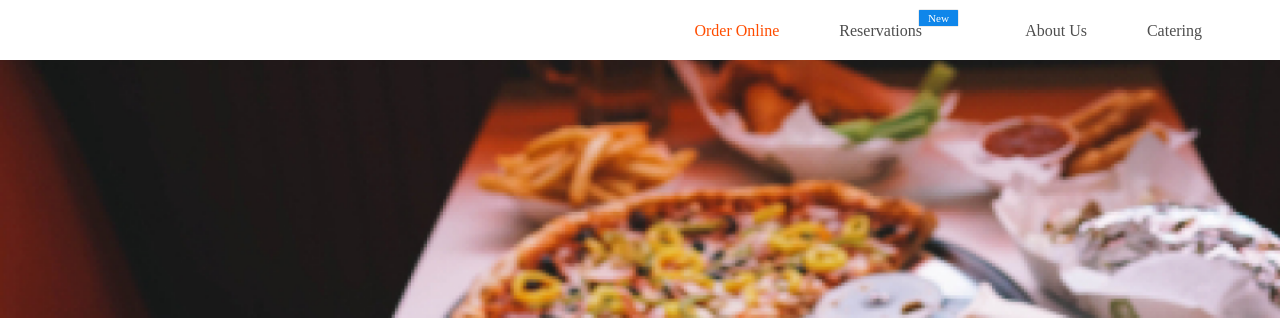
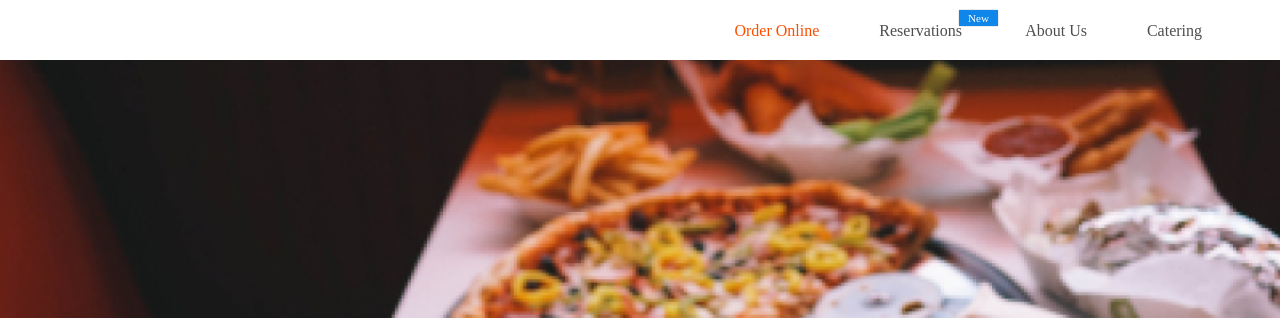
Before and after one commit to Lyon94/lyon94.github.io, a plain HTML site: page Pizza Project/pizza.html in a window 1280 px wide. Shown: the top 318 px of the page. Drawn offline with nearby package versions, Linux system fonts and the light colour scheme; a script that the page names is missing.

Commit message:
Appropriate margins was added between the nav bar elements.

```diff
--- a/Pizza Project/pizza.css
+++ b/Pizza Project/pizza.css
@@ -42,6 +42,10 @@ span {
   border-radius: 0.5px;
   box-shadow: 0 0 1px #333;
   color: #FFFFFF;
+}
+
+nav ul :nth-child(3) {
+  margin-left: -2.5rem;
 }
 
 nav ul li a {
--- a/Pizza Project/pizza.html
+++ b/Pizza Project/pizza.html
@@ -13,7 +13,6 @@
   <ul>
     <li><a href="#" class="first-child">Order Online</a></li>
     <li><a href="#">Reservations</a> <span>New</span></li>
-    <li></li>
     <li><a href="#">About Us</a></li>
     <li><a href="#">Catering</a></li>
   </ul>
```
